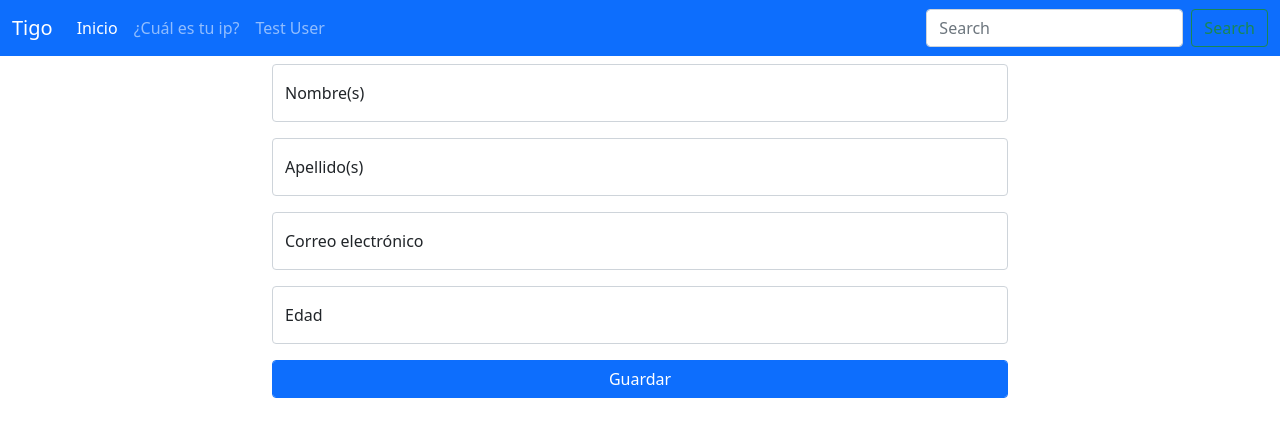
After one commit to soyYaaG/django-tigo-analytcs, a Django app: page /test in a window 1280 px wide. The commit adds this page. Shown: the top 437 px of the page. Run offline with Django 3.2, Linux system fonts and the light colour scheme.

Commit message:
add TestUserForm

```diff
--- /dev/null
+++ b/analytics/forms.py
@@ -0,0 +1,41 @@
+from django import forms
+
+
+# models
+from analytics.models import TestUser
+
+
+class TestUserForm(forms.Form):
+    nombre = forms.CharField(
+        max_length=120,
+        required=True,
+        error_messages={
+            'required': 'Nombre es requerido'
+        }
+    )
+
+    apellido = forms.CharField(
+        max_length=120,
+        required=False
+    )
+
+    email = forms.EmailField(
+        max_length=255,
+        required=True,
+        error_messages={
+            'required': 'Correo electrónico es requerido'
+        }
+    )
+
+    edad = forms.IntegerField(required=False)
+
+
+    def save(self):
+        data = self.cleaned_data
+
+        TestUser.objects.create(
+            nombre=data['nombre'],
+            apellido=data['apellido'],
+            email=data['email'],
+            edad=data['edad']
+        )
--- a/analytics/urls.py
+++ b/analytics/urls.py
@@ -21,4 +21,5 @@ urlpatterns = [
     path('', views.index, name='index'),
     path('ip', views.your_ip, name='ip'),
     path('admin/', admin.site.urls),
+    path('test', views.test_user, name='test')
 ]
--- a/analytics/views.py
+++ b/analytics/views.py
@@ -1,5 +1,8 @@
 from django.http import HttpResponse
-from django.shortcuts import render
+from django.shortcuts import render, redirect
+
+# form
+from analytics.forms import TestUserForm
 
 
 def index(request):
@@ -18,3 +21,22 @@ def your_ip(request):
             'ip_view': ip
         }
     )
+
+
+def test_user(request):
+    if request.method == 'POST':
+        form = TestUserForm(request.POST)
+
+        if form.is_valid():
+            form.save()
+            return redirect('index')
+    else:
+        form = TestUserForm()
+
+    return render(
+        request=request,
+        template_name='test_user.html',
+        context={
+            'form': form
+        }
+    )
--- a/templates/base.html
+++ b/templates/base.html
@@ -27,7 +27,10 @@
                     <li class="nav-item">
                         <a class="nav-link" href="{% url 'ip' %}">¿Cuál es tu ip?</a>
                     </li>
-                    <li class="nav-item dropdown">
+                    <li class="nav-item">
+                        <a class="nav-link" href="{% url 'test' %}">Test User</a>
+                    </li>
+                    {% comment %} <li class="nav-item dropdown">
                         <a class="nav-link dropdown-toggle" href="#" id="navbarDropdown" role="button"
                             data-bs-toggle="dropdown" aria-expanded="false">
                             Dropdown
@@ -43,7 +46,7 @@
                     </li>
                     <li class="nav-item">
                         <a class="nav-link disabled" href="#" tabindex="-1" aria-disabled="true">Disabled</a>
-                    </li>
+                    </li> {% endcomment %}
                 </ul>
                 <form class="d-flex">
                     <input class="form-control me-2" type="search" placeholder="Search" aria-label="Search">
--- /dev/null
+++ b/templates/test_user.html
@@ -0,0 +1,45 @@
+{% extends 'base.html' %}
+
+{% block container %}
+    <div class="row mt-2">
+        <div class="col-md-8 col-sm-12 offset-2">
+            <form action="{% url 'test' %}" method="POST">
+                {% csrf_token %}
+
+                {% if form.errors %}
+                <div class="alert alert-danger">
+                    {% for error in form.non_field_errors %}
+                        {{ error }} <br />
+                    {% endfor %}
+
+                    {{ form.errors }}
+                </div>
+                {% endif %}
+
+                <div class="form-floating mb-3">
+                    <input type="text" class="form-control" placeholder="Nombre(s)" id="nombre" name="nombre" />
+                    <label for="nombre">Nombre(s)</label>
+                </div>
+
+                <div class="form-floating mb-3">
+                    <input type="text" class="form-control" placeholder="Apellido(s)" id="apellido" name="apellido" />
+                    <label for="apellido">Apellido(s)</label>
+                </div>
+
+                <div class="form-floating mb-3">
+                    <input type="email" class="form-control" placeholder="Correo electrónico" id="email" name="email" />
+                    <label for="email">Correo electrónico</label>
+                </div>
+
+                <div class="form-floating mb-3">
+                    <input type="number" class="form-control" placeholder="Edad" id="edad" name="edad" />
+                    <label for="edad">Edad</label>
+                </div>
+
+                <div class="mt-3 mb-3">
+                    <button type="submit" class="btn btn-primary form-control">Guardar</button>
+                </div>
+            </form>
+        </div>
+    </div>
+{% endblock %}
```
